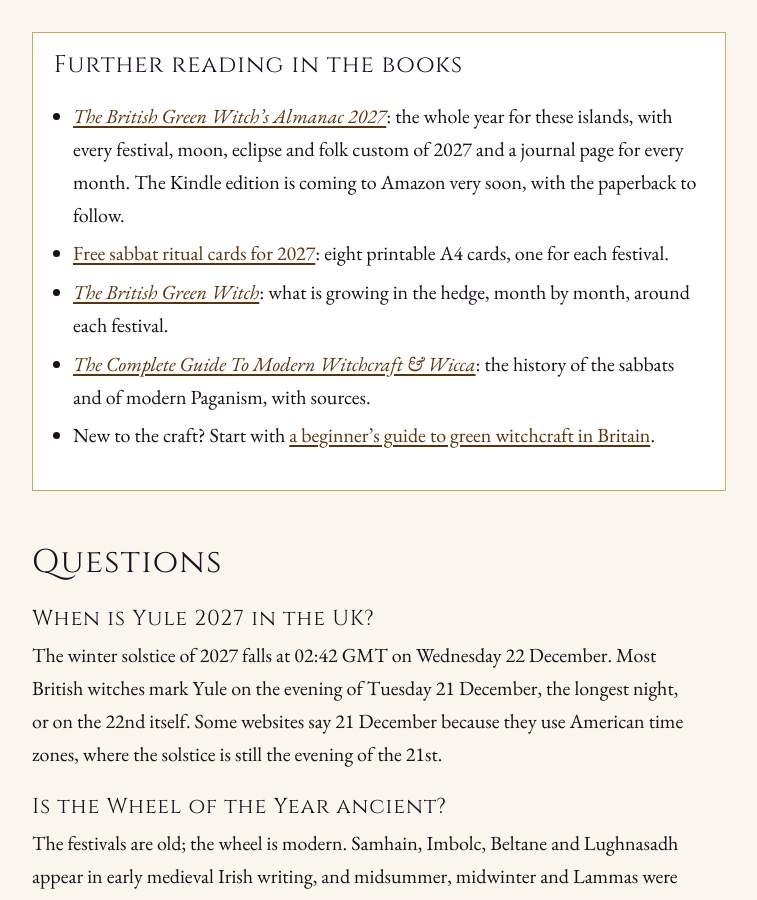
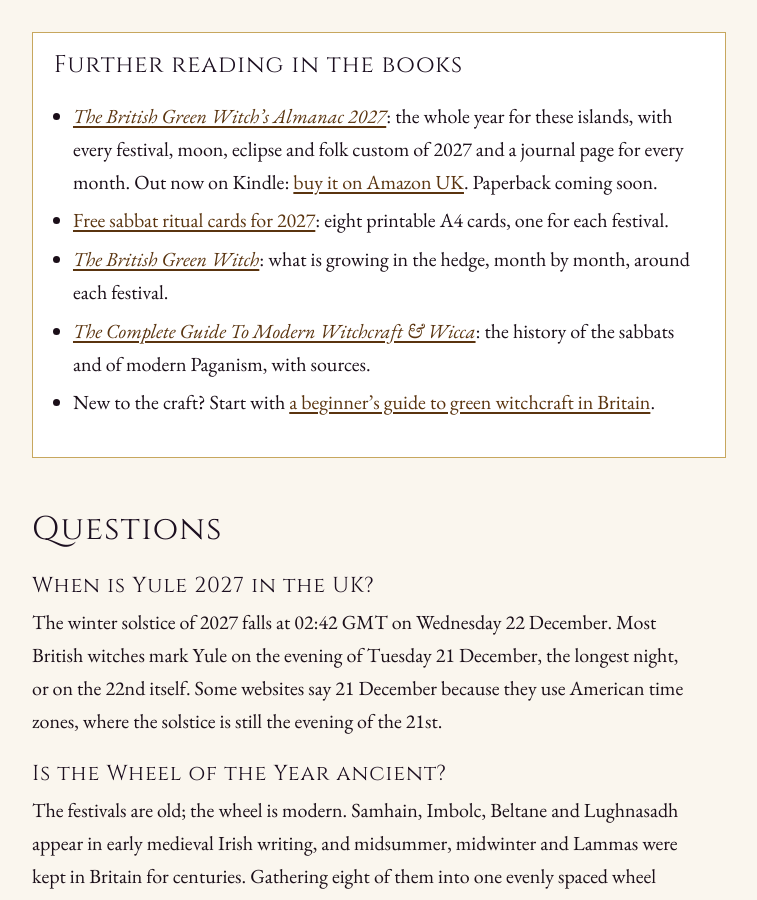
Before and after one commit to traff27/british-green-witch, a plain HTML site: page guides/wheel-of-the-year/index.html in a window 1280 px wide. Shown: the part 7206-8106 px from the top of the page, without its empty margins (48-805 px from the left). Drawn offline with Linux system fonts and the light colour scheme.

Commit message:
Almanac Kindle live: buy links

```diff
--- a/guides/wheel-of-the-year/index.html
+++ b/guides/wheel-of-the-year/index.html
@@ -482,7 +482,7 @@
 <aside class="further" aria-labelledby="further-h">
 <h2 id="further-h">Further reading in the books</h2>
 <ul class="plain">
-<li><a href="/almanac-2027.html"><i>The British Green Witch’s Almanac 2027</i></a>: the whole year for these islands, with every festival, moon, eclipse and folk custom of 2027 and a journal page for every month. The Kindle edition is coming to Amazon very soon, with the paperback to follow.</li>
+<li><a href="/almanac-2027.html"><i>The British Green Witch’s Almanac 2027</i></a>: the whole year for these islands, with every festival, moon, eclipse and folk custom of 2027 and a journal page for every month. Out now on Kindle: <a href="https://www.amazon.co.uk/dp/B0HSPCD7T3" rel="noopener">buy it on Amazon UK</a>. Paperback coming soon.</li>
 <li><a href="/printables/">Free sabbat ritual cards for 2027</a>: eight printable A4 cards, one for each festival.</li>
 <li><a href="/the-british-green-witch.html"><i>The British Green Witch</i></a>: what is growing in the hedge, month by month, around each festival.</li>
 <li><a href="/complete-guide.html"><i>The Complete Guide To Modern Witchcraft &amp; Wicca</i></a>: the history of the sabbats and of modern Paganism, with sources.</li>
```
